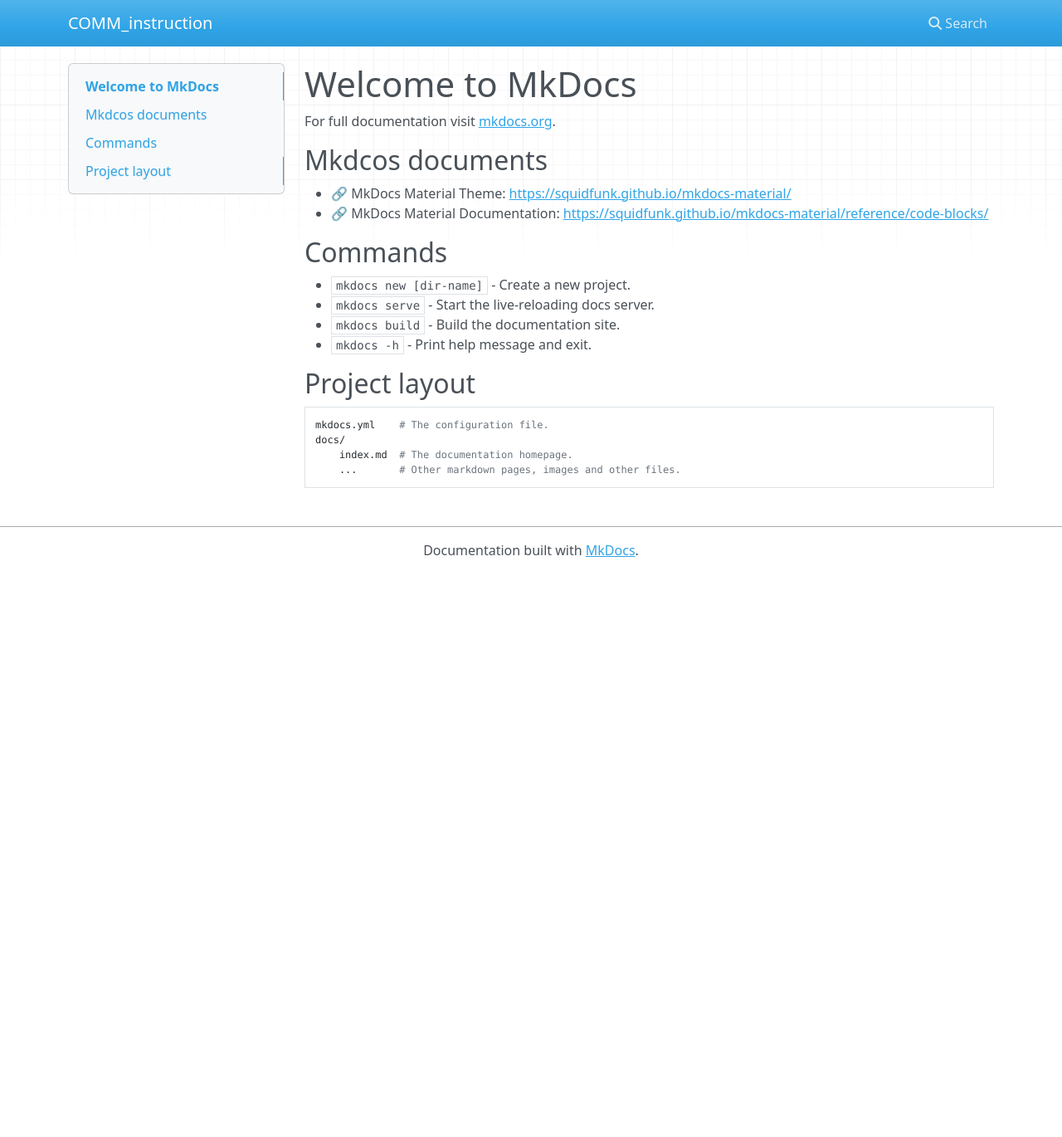
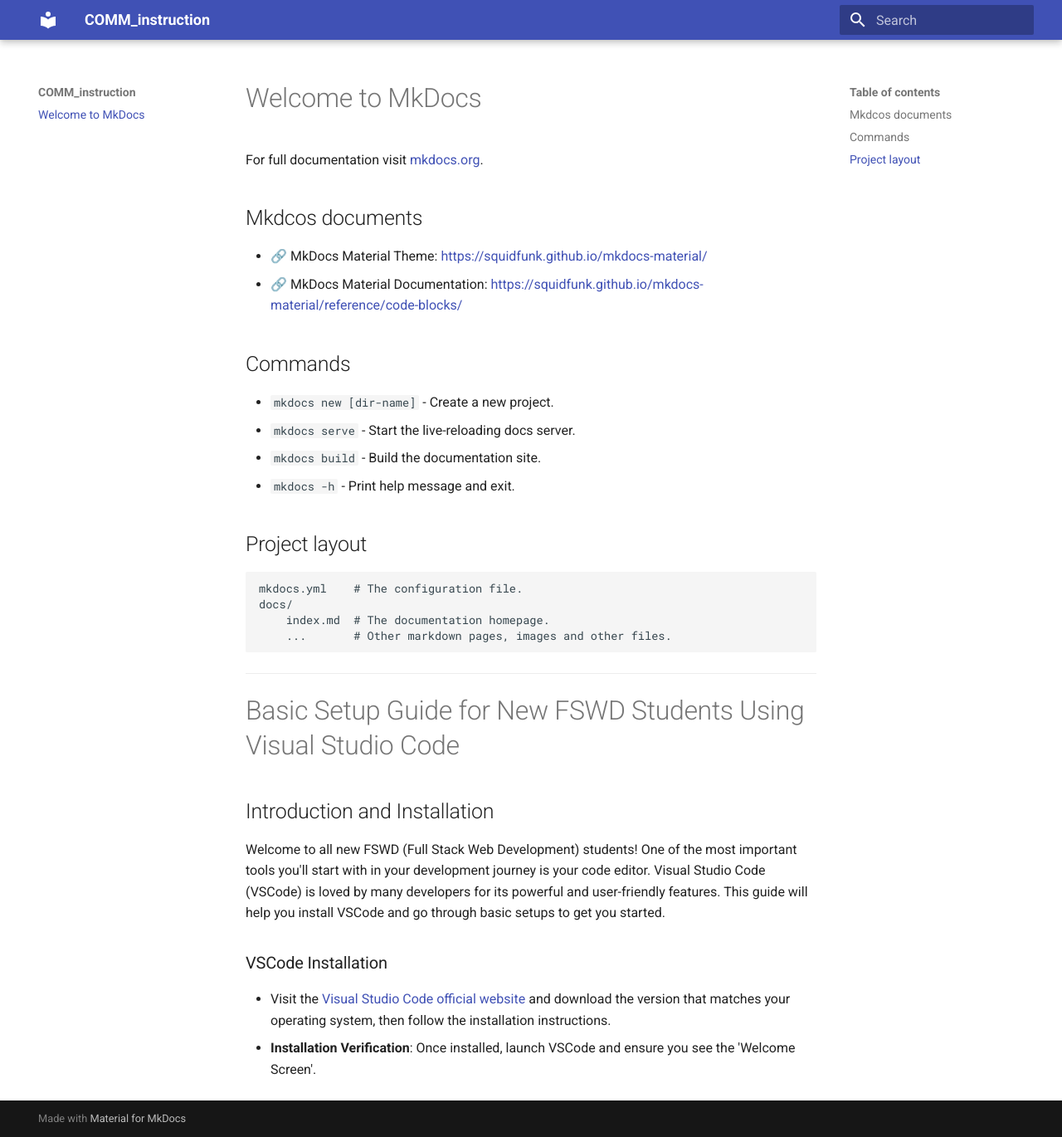
Before and after one commit to Jin-fswd/COMM_mkdocs, an MkDocs documentation site: the page built from docs/index.md, in a window 1280 px wide and 1370 px high. Shown: the whole window at 83% size. Built offline with MkDocs 1.6.1 and Material for MkDocs 9.7.7, drawn with Linux system fonts in a browser that asks for light colours; nearby versions of some CDN libraries.

Commit message:
initial commit

```diff
--- a/docs/index.md
+++ b/docs/index.md
@@ -19,3 +19,16 @@
     docs/
         index.md  # The documentation homepage.
         ...       # Other markdown pages, images and other files.
+
+------------------------------------------------------------------------------------------
+
+# Basic Setup Guide for New FSWD Students Using Visual Studio Code
+
+## Introduction and Installation
+
+Welcome to all new FSWD (Full Stack Web Development) students! One of the most important tools you'll start with in your development journey is your code editor. Visual Studio Code (VSCode) is loved by many developers for its powerful and user-friendly features. This guide will help you install VSCode and go through basic setups to get you started.
+
+### VSCode Installation
+
+- Visit the [Visual Studio Code official website](https://code.visualstudio.com/) and download the version that matches your operating system, then follow the installation instructions.
+- **Installation Verification**: Once installed, launch VSCode and ensure you see the 'Welcome Screen'.
--- a/mkdocs.yml
+++ b/mkdocs.yml
@@ -1 +1,4 @@
 site_name: COMM_instruction
+
+theme:
+  name: material
```
Also changed, not shown: 17 other files.
